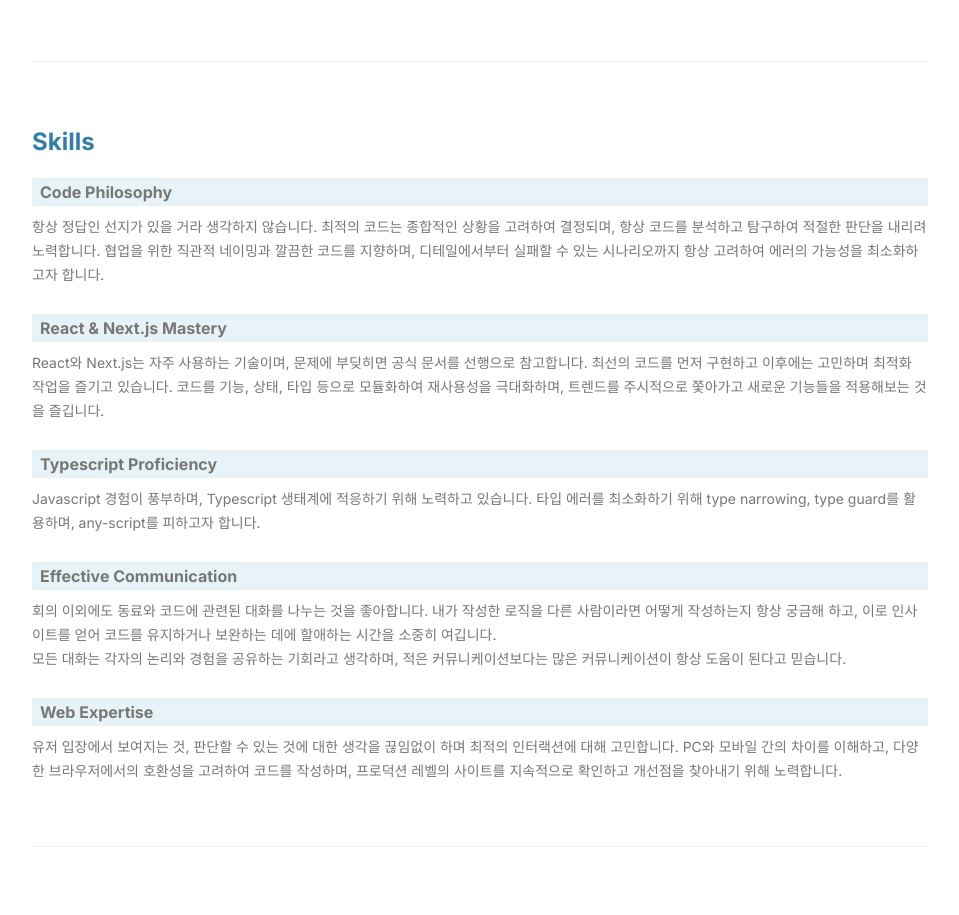
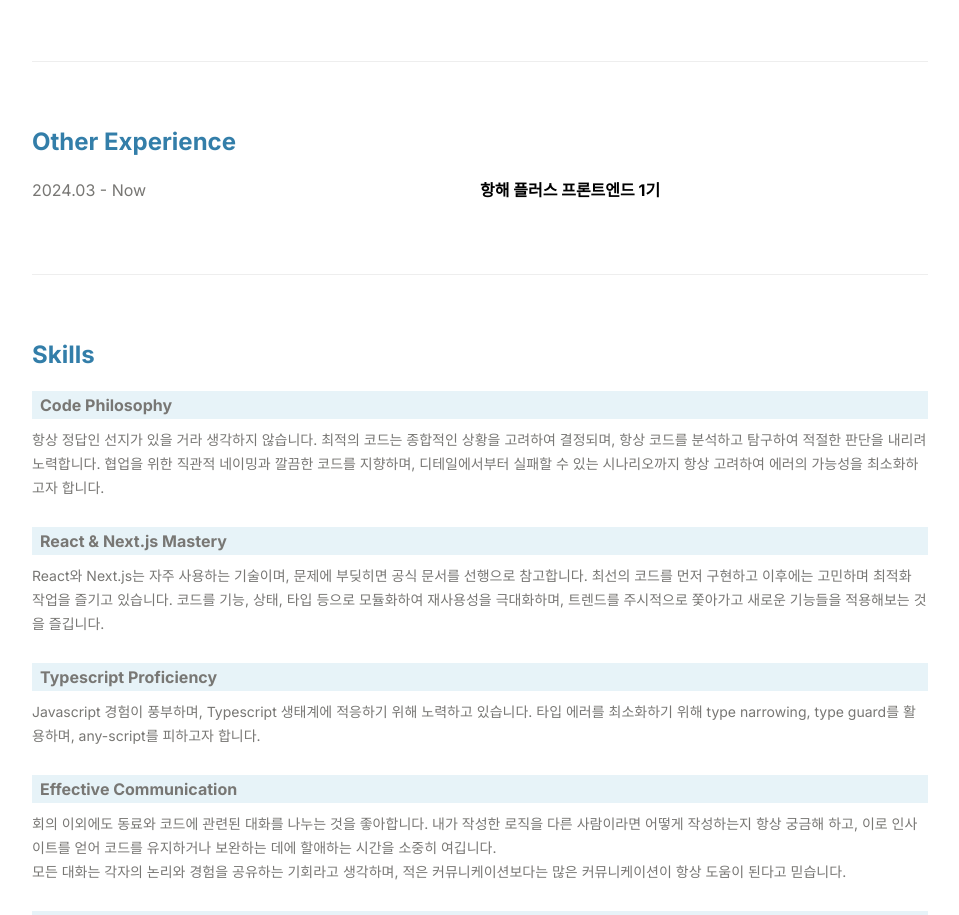
Before and after one commit to givvemee/vivi.page, a Next.js app: page /resume in a window 1280 px wide. Shown: the part 2040-2955 px from the top of the page, without its empty margins (160-1119 px from the left). Built offline with nearby package versions, Linux system fonts and the light colour scheme.

Commit message:
feat: 기타 활동 이력서에 추가

```diff
--- a/app/resume/page.tsx
+++ b/app/resume/page.tsx
@@ -202,6 +202,21 @@ const Resume = () => {
         </div>
       </div>
       <div className="bg-grey my-16 h-px" />
+      <div className="mt-16">
+        <p className="text-main text-2xl font-bold mb-5">Other Experience</p>
+        <div>
+          <div className="grid grid-cols-2 mb-5">
+            <div className="">
+              <p className="text-normal">2024.03 - Now</p>
+            </div>
+            <div>
+              <p className="mb-2 font-bold">항해 플러스 프론트엔드 1기</p>
+            </div>
+          </div>
+        </div>
+      </div>
+
+      <div className="bg-grey my-16 h-px" />
       <div className="mt-14">
         <p className="text-main text-2xl font-bold mb-5">Skills</p>
         <div className="mb-7">
```
